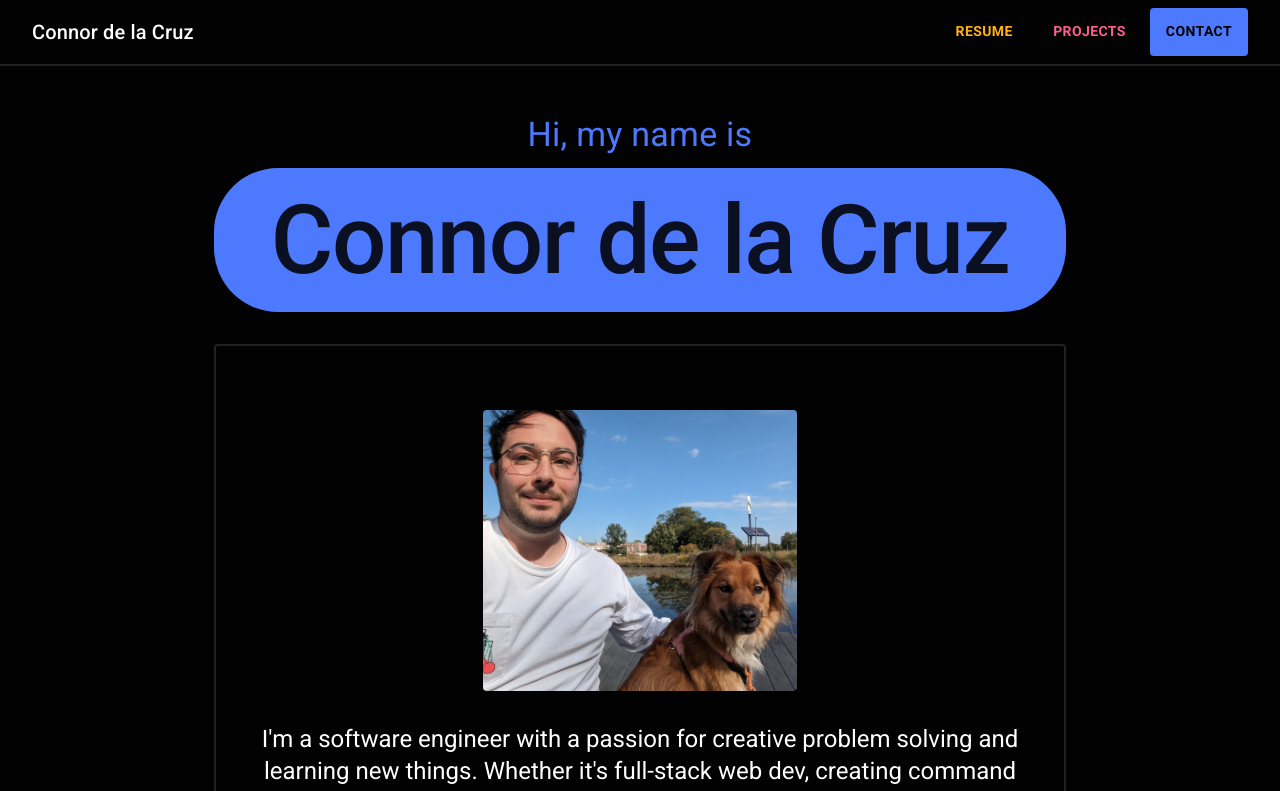
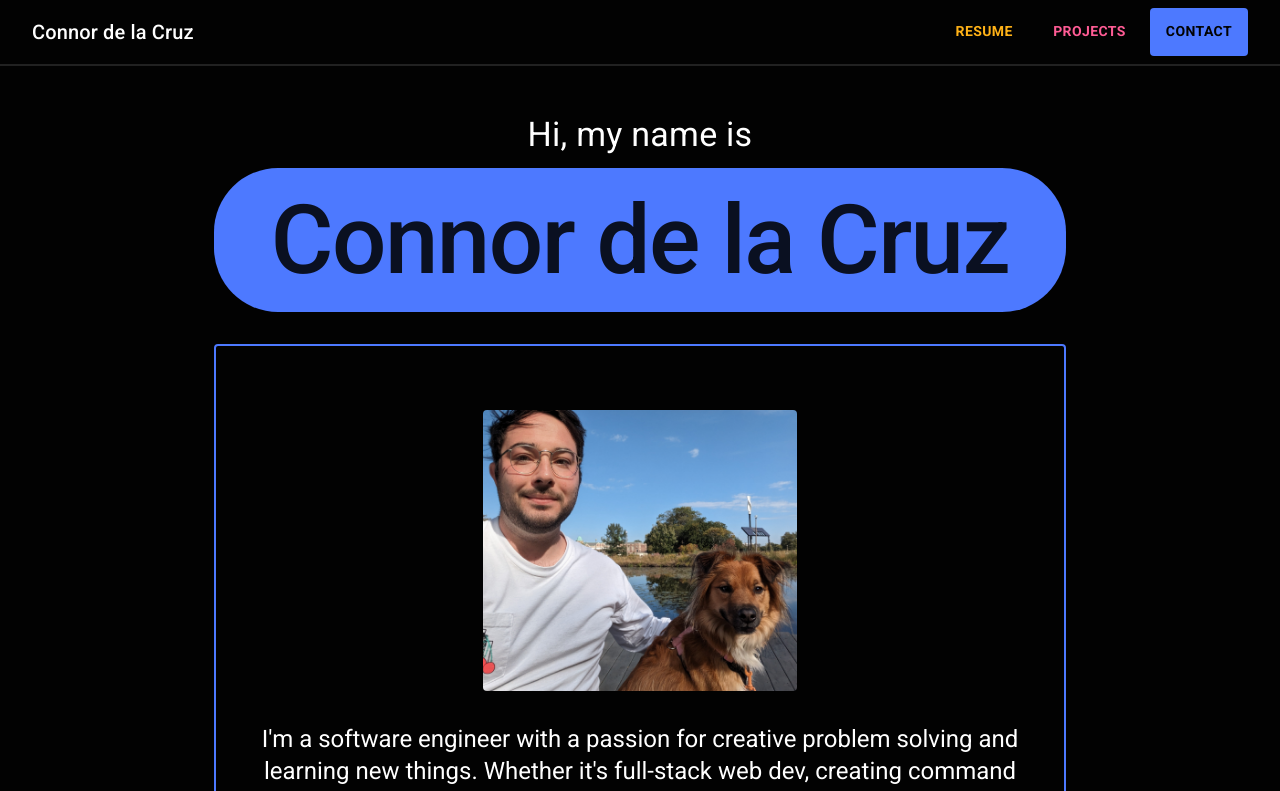
Before and after one commit to connordelacruz/connordelacruz.github.io, a React (Vite) app: page / in a window 1280 px wide. Shown: the top 791 px of the page. Built offline with nearby package versions, Linux system fonts and the light colour scheme.

Commit message:
ok simplifying some stuff so i can just move forward
didn't change a whole lot

```diff
--- a/src/components/NavBar.jsx
+++ b/src/components/NavBar.jsx
@@ -253,7 +253,7 @@ const NavLogo = ({
  * Nav bar component.
  *
  * @param sectionLinks Array of objects with props text (link text) and hash (id of section omitting '#').
- *
+ * @param logoColor
  * @return {Element}
  * @constructor
  */
@@ -311,9 +311,12 @@ export const NavBar = ({
       sx={{
         py: 0,
         borderWidth: '0 0 2px',
+        // TODO: color full navbar instead??:
+//        backgroundColor: getActiveHashColor(headerColor + '.main'),
         // TODO: idk if i like this or not:
-        borderBottomColor: activeHash ? 'default' : 'rgba(0,0,0,0)',
-        transition: 'border-bottom-color 0.3s',
+//        borderBottomColor: activeHash ? 'default' : 'rgba(0,0,0,0)',
+        transitionProperty: 'background-color, border-bottom-color',
+        transitionDuration: '0.3s',
         transitionTimingFunction: 'cubic-bezier(0.4, 0, 0.2, 1)',
       }}
     >
--- a/src/components/PageHeader.jsx
+++ b/src/components/PageHeader.jsx
@@ -1,5 +1,26 @@
 import { Box, Container, Paper, Typography } from '@mui/material'
 import { SocialLinks } from './SocialLinks.jsx'
+
+
+const ProfilePhoto = () => {
+  return (
+    <Box
+      sx={{
+        maxWidth: {
+          xs: '50%',
+          sm: '40%',
+        },
+        margin: '0 auto',
+        my: 4,
+      }}
+    >
+      <img
+        src="images/about/profile.jpg"
+        className="profile-image"
+      />
+    </Box>
+  )
+}
 
 /**
  * Page header component.
@@ -20,12 +41,6 @@ export const PageHeader = ({
       maxWidth={false}
       disableGutters
       sx={{
-        // TODO: use upscaled image
-        // TODO: fallback color?
-//          backgroundImage: 'url("./images/header/background.png")',
-        // TODO: width 100% wide, height 100% narrow?
-//          backgroundSize: '100%',
-        // TODO: no repeat?
       }}
     >
 
@@ -34,7 +49,7 @@ export const PageHeader = ({
         maxWidth="md"
         id="section-top"
         sx={{
-          my: {
+          py: {
             xs: 2,
             md: 6,
             textAlign: 'center',
@@ -44,17 +59,14 @@ export const PageHeader = ({
         {/*Header Text*/}
         <Typography
           variant="h4"
-          color={color}
           sx={{
             fontWeight: 400,
           }}
         >
           Hi, my name is
         </Typography>
-        {/*TODO: make sure name scales nicely, breaks well on narrow views (damn this 3 word last name)*/}
         <Typography
           variant="h1"
-          color={color}
           sx={{
             fontWeight: 500,
             // Handle line breaks in the title a bit smoother by shrinking font size on small viewports
@@ -90,25 +102,14 @@ export const PageHeader = ({
                 xs: 2,
                 sm: 4,
               },
+              borderColor: color + '.main',
             }}
           >
 
             {/*Profile Photo*/}
-            <Box
-              sx={{
-                maxWidth: {
-                  xs: '50%',
-                  sm: '40%',
-                },
-                margin: '0 auto',
-                my: 4,
-              }}
-            >
-              <img
-                src="images/about/profile.jpg"
-                className="profile-image"
-              />
-            </Box>
+            <ProfilePhoto/>
+
+            {/*About Copy*/}
             <Typography
               variant="h5"
               component="p"
```
